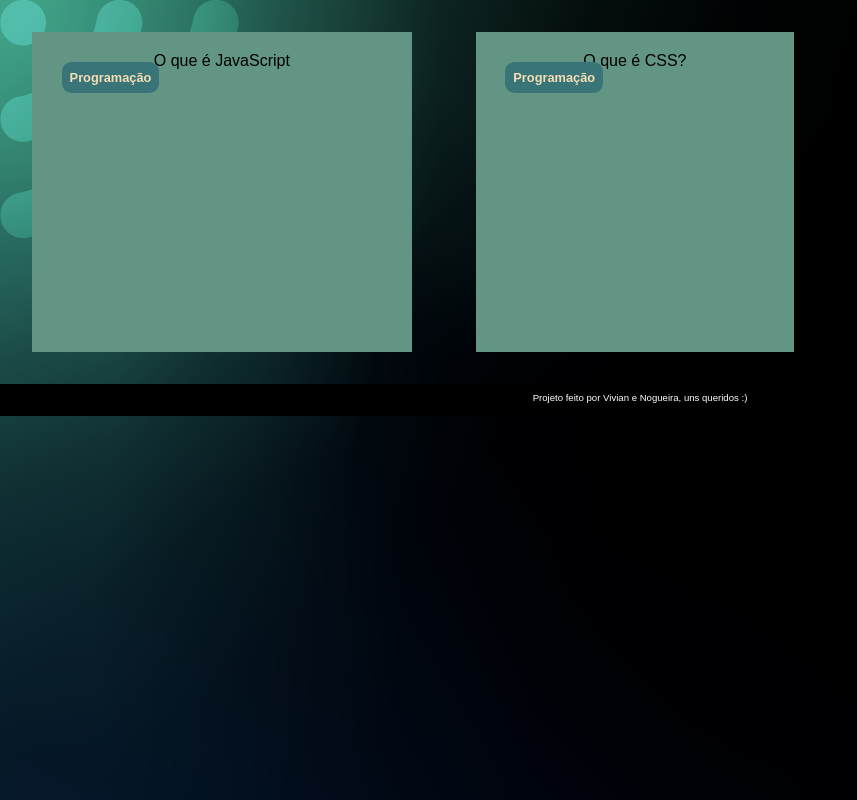
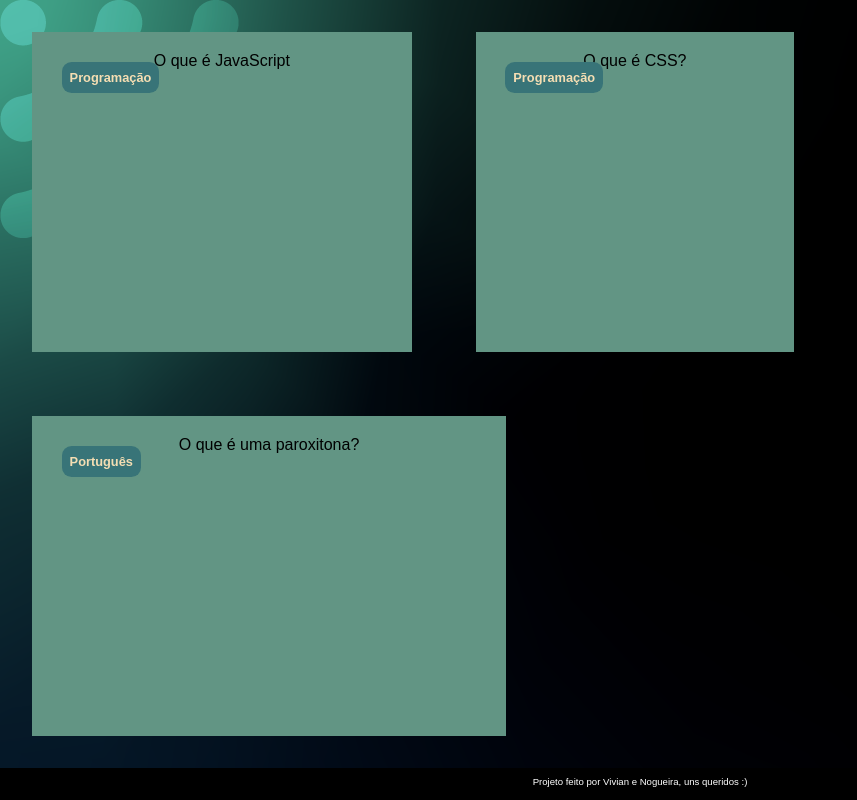
Before and after one commit to vivianraquelly/3TR--2FF, a plain HTML site: page index.html in a window 1280 px wide. Shown: the whole page, without its empty margins (0-857 px from the left). Drawn offline with Linux system fonts and the light colour scheme; a web font is replaced by a local one.

Commit message:
Add files via upload

```diff
--- a/assets/main.js
+++ b/assets/main.js
@@ -1,3 +1,17 @@
-function criarCartao(tema,pergunta,resposta){
-
+function criaCartao(tema,pergunta,resposta){
+    const container = document.getElementById('container');
+    let cartao = document.createElement('article');
+    cartao.className = 'cartao';
+    cartao.innerHTML = `
+    <div class="cartao-conteudo">
+    <h3>${tema}</h3>
+    <div class="cartao-conteudo-pergunta">
+        ${pergunta}
+    </div>
+    <div class="cartao-conteudo-resposta">
+    ${resposta}
+    </div>
+    `
+    container.appendChild(cartao)
 }
+criaCartao('Português','O que é uma paroxitona?','Uma paroxitona é uma palavra cuja sílaba tônica é penúltima')
--- a/assets/style.css
+++ b/assets/style.css
@@ -28,11 +28,13 @@ footer p{
 
 #container{
     display: flex;
+    flex-wrap: wrap;
 }
 .cartao{
     margin: 2rem;
     height: 20rem;
     background-color: #629584;
+
 
 }
 .cartao:hover .cartao-conteudo{
--- a/index.html
+++ b/index.html
@@ -35,6 +35,8 @@
         <p>Projeto feito por Vivian e Nogueira, uns queridos :)</p>
     </footer>
 
+    <script src="assets/main.js"></script>
+
 
 
 
```
